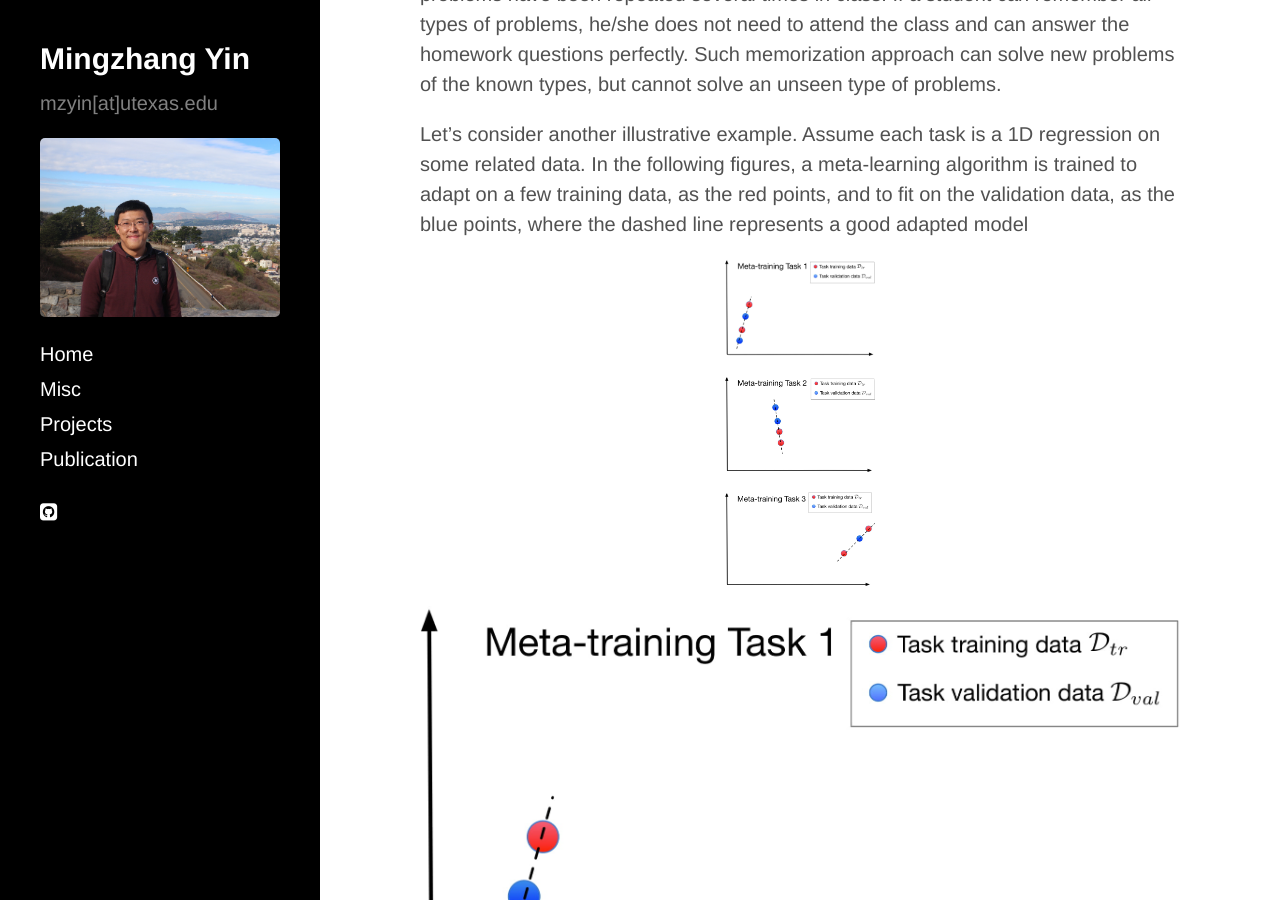
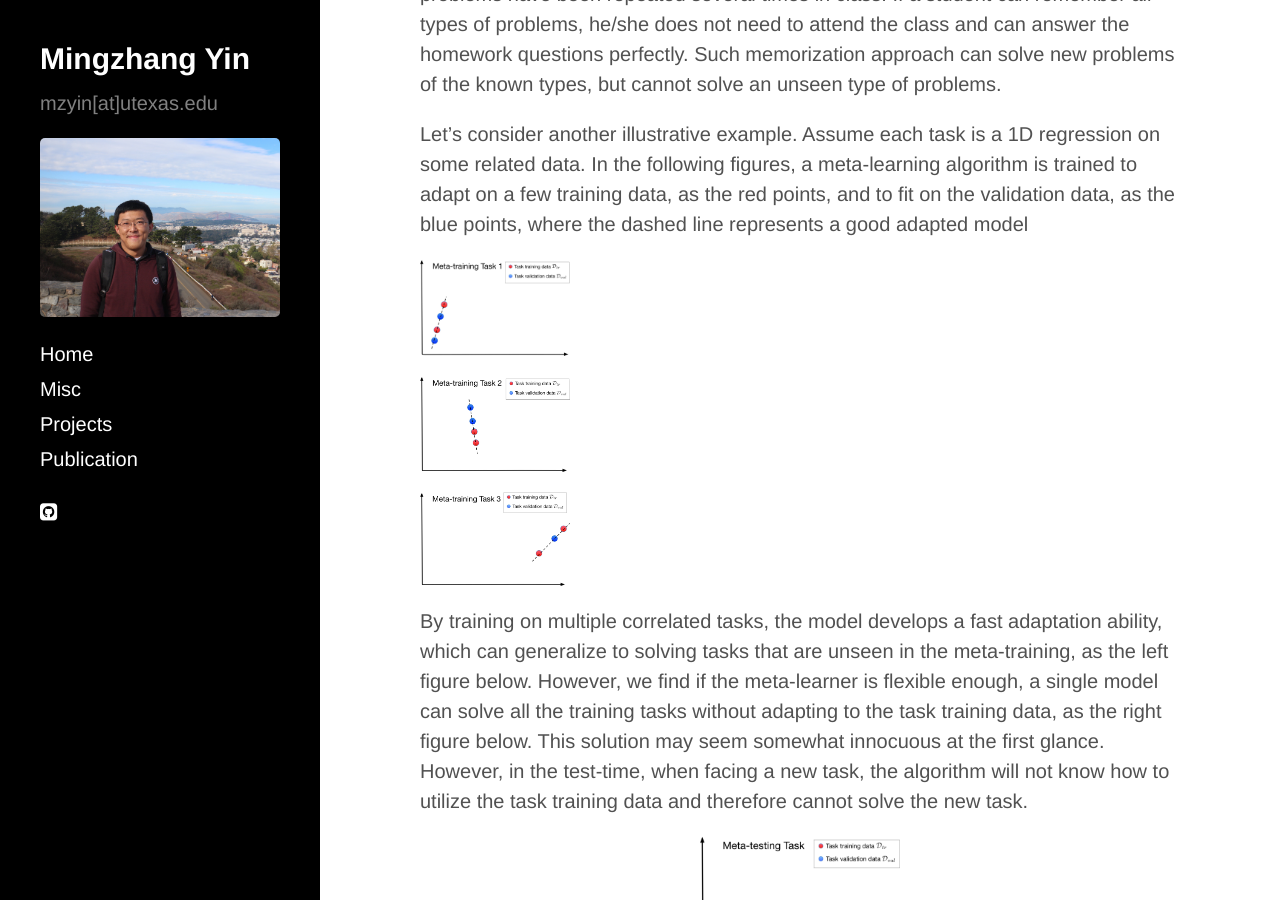
Before and after one commit to mingzhang-yin/mingzhang-yin.github.io, a Jekyll site: the page built from _posts/2020-04-10-Meta-learning-without-Memorization.md, in a window 1280 px wide and 900 px high, scrolled down 1273 px. Built offline with Jekyll 4.4.1, drawn with Linux system fonts in a browser that asks for light colours; nearby versions of some CDN libraries; formulas are drawn with MathJax 3.

Commit message:
Update 2020-04-10-Meta-learning-without-Memorization.md

```diff
--- a/_posts/2020-04-10-Meta-learning-without-Memorization.md
+++ b/_posts/2020-04-10-Meta-learning-without-Memorization.md
@@ -22,15 +22,11 @@ Let's come back to the student example at the beginning. The daily study at scho
 
 Let's consider another illustrative example.  Assume each task is a 1D regression on some related data. In the following figures, a meta-learning algorithm is trained to adapt on a few training data, as the red points, and to fit on the validation data, as the blue points, where the dashed line represents a good adapted model
 
-<center>
+<p float="left">
 <img src="https://raw.githubusercontent.com/mingzhang-yin/mingzhang-yin.github.io/master/assets/images/figure_memo/l1.jpg" alt="drawing" width="150"/>
 <img src="https://raw.githubusercontent.com/mingzhang-yin/mingzhang-yin.github.io/master/assets/images/figure_memo/l2.jpg" alt="drawing" width="150"/>
 <img src="https://raw.githubusercontent.com/mingzhang-yin/mingzhang-yin.github.io/master/assets/images/figure_memo/l3.jpg" alt="drawing" width="150"/>
-</center>
-
-
-![alt-text-1](https://raw.githubusercontent.com/mingzhang-yin/mingzhang-yin.github.io/master/assets/images/figure_memo/l1.jpg "title-1") ![alt-text-2](https://raw.githubusercontent.com/mingzhang-yin/mingzhang-yin.github.io/master/assets/images/figure_memo/l2.jpg "title-2")
-
+</p>
 
 By training on multiple correlated tasks, the model develops a fast adaptation ability, which can generalize to solving tasks that are unseen in the meta-training, as the left figure below. However, we find if the meta-learner is flexible enough, a single model can solve all the training tasks without adapting to the task training data, as the right figure below. This solution may seem somewhat innocuous at the first glance. However, in the test-time, when facing a new task, the algorithm will not know how to utilize the task training data and therefore cannot solve the new task.
 
```
